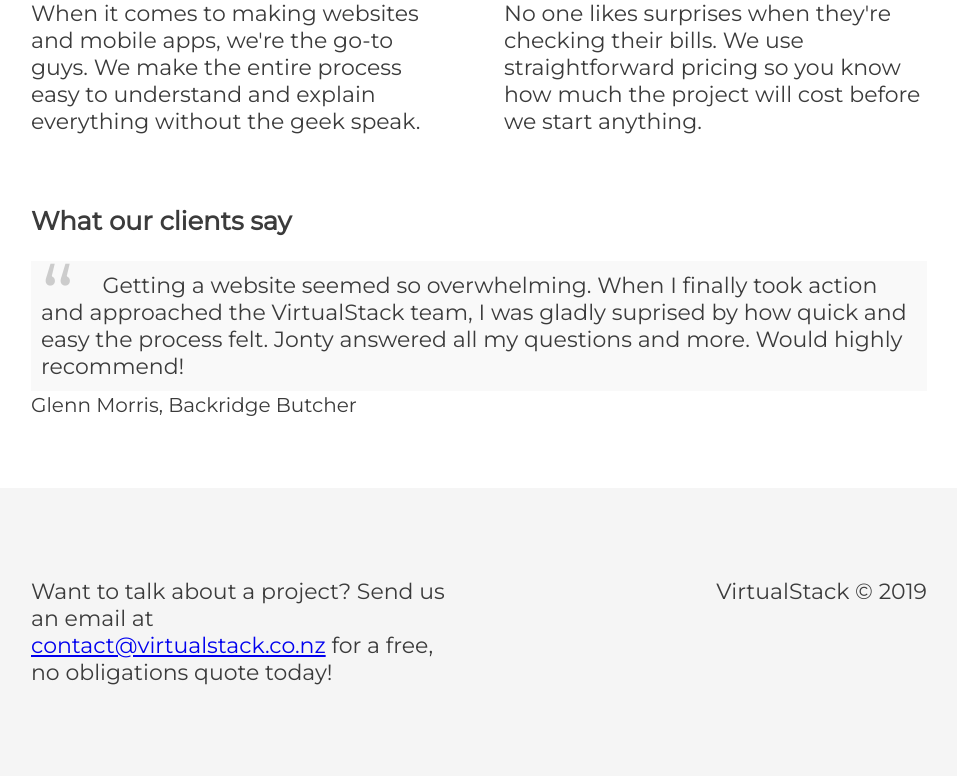
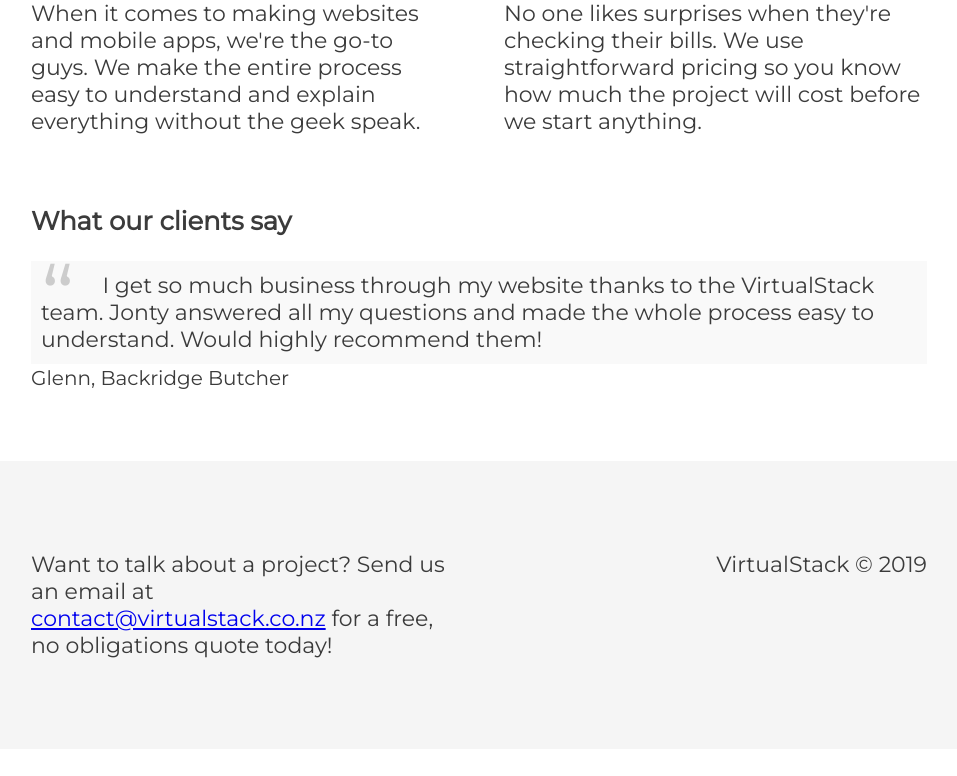
Before and after one commit to jontymorris/VirtualStack, a PHP site: page / in a window 1280 px wide. Shown: the part 939-1715 px from the top of the page, without its empty margins (161-1118 px from the left). After the commit the page ends 1597 px from the top, so only its background shows below. Run offline with PHP 8.4, Linux system fonts and the light colour scheme; style sheets or scripts are compiled from the project's sources; some libraries are stand-ins or nearby versions.

Commit message:
Updated quote

```diff
--- a/index.php
+++ b/index.php
@@ -40,10 +40,10 @@
         <div class="container content">
             <h3>What our clients say</h3>
             <blockquote>
-            Getting a website seemed so overwhelming. When I finally took action and approached the VirtualStack team, I was gladly suprised by how quick and easy the process felt. Jonty answered all my questions and more. Would highly recommend!
+                I get so much business through my website thanks to the VirtualStack team. Jonty answered all my questions and made the whole process easy to understand. Would highly recommend them!
             </blockquote>
             <span class="small-text right">
-                Glenn Morris, Backridge Butcher
+                Glenn, Backridge Butcher
             </span>
         </div>
 
```
